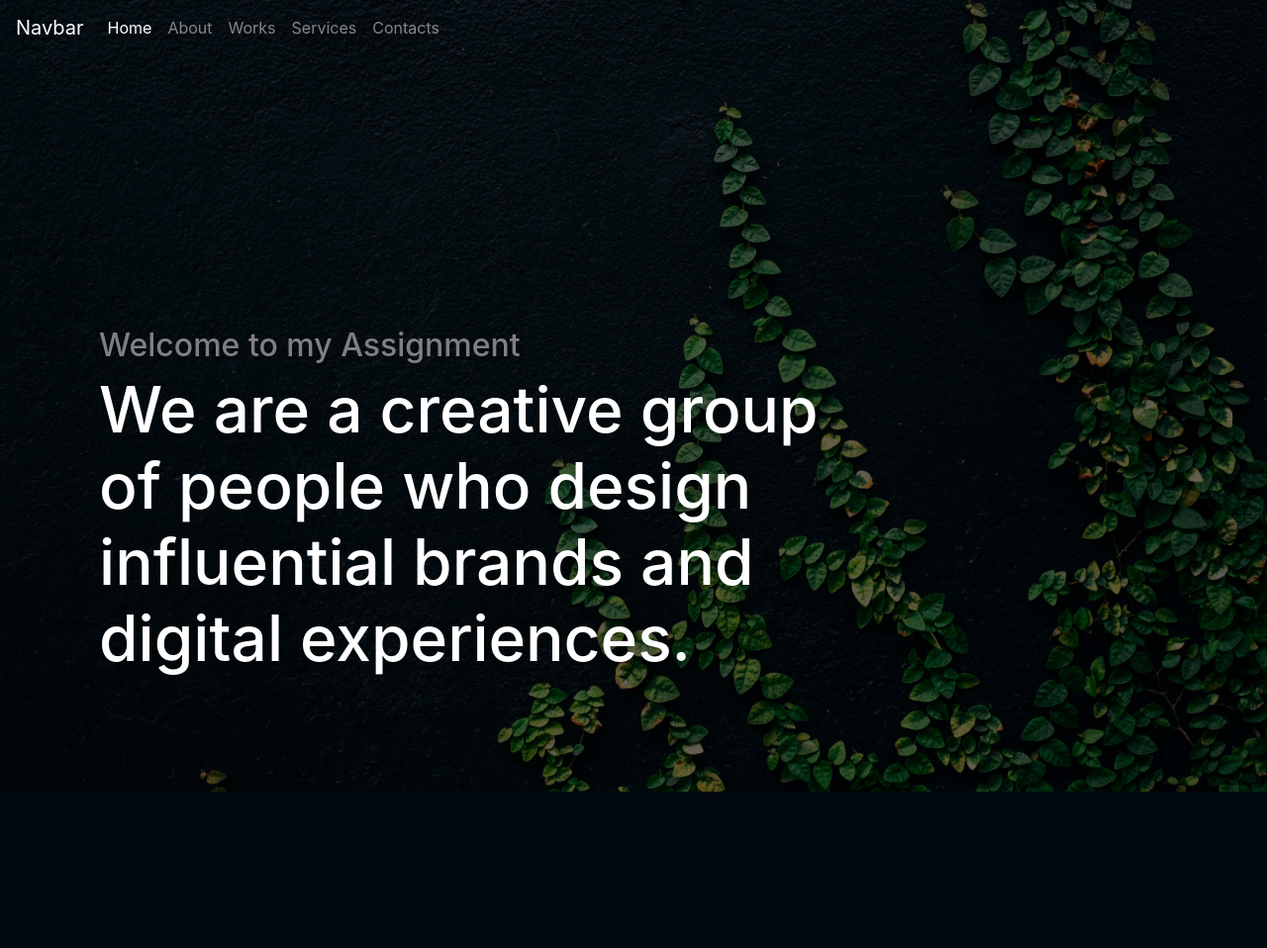
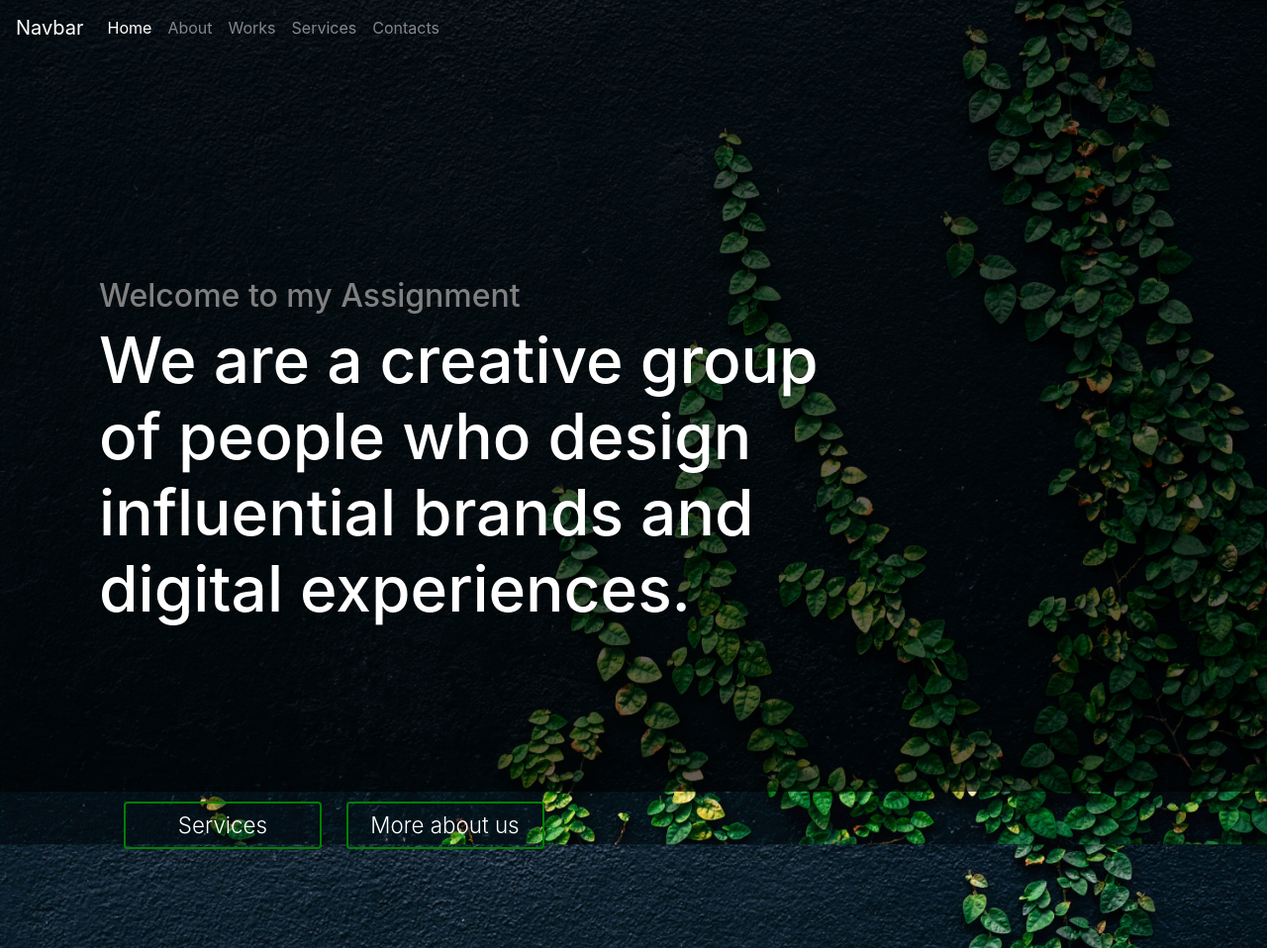
Before and after one commit to unlimited-creative14/AWebAssignment1, a PHP site: page / in a window 1280 px wide. Shown: the whole page at 99% size. Before the commit the page ends 800 px from the top, so only its background shows below. Run offline with PHP 8.4, Linux system fonts and the light colour scheme.

Commit message:
Fix overflow on two btn in homepage

```diff
--- a/css/style.css
+++ b/css/style.css
@@ -21,13 +21,12 @@ html, body {
 #homeContainer {
     height: 100%;
     width: 100%;
-    overflow: hidden;
     position: relative;
     background-color: transparent;
     padding: 0;
     margin: 0;
     min-width: 100%;
-    min-height: 738px;
+    min-height: 700px;
 }
 .overlay {
     height: 100%;
@@ -95,7 +94,7 @@ html, body {
 @media screen and (min-width: 1024px){
     #homeContent {
         text-align: left;
-        padding-top: 330px;
+        padding-top: 280px;
         padding-left: 100px;
         max-width: 900px;
         height: 100%;
@@ -108,6 +107,7 @@ html, body {
     }
     .my-home-btn {
         min-width: 200px;
+        margin-bottom: 100px;
     }
     #homeContent_main {
         height: 100%;
--- a/index.html
+++ b/index.html
@@ -10,7 +10,9 @@
 		<link rel="stylesheet" href="./css/style.css">
     </head>
     <body>
+        <!-- name = current page -->
         <script>let name = "Home"</script>
+
         <div class="parallax" id="parallaxScrolling"></div>
         <nav class="navbar navbar-expand-lg navbar-dark fixed-top ">
             <a class="navbar-brand" href="#">Navbar</a>
```
